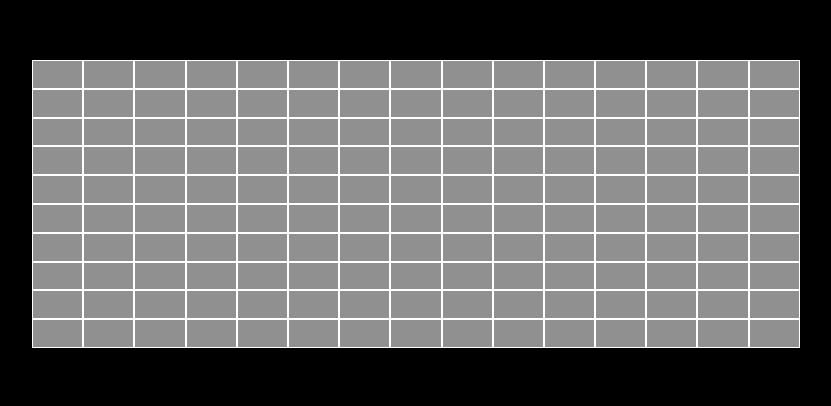
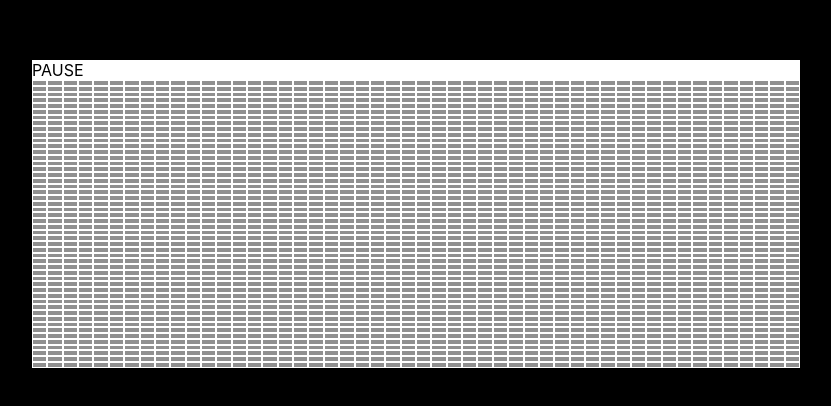
Before and after one commit to Buzzindown/CGOL, a React (Create React App) app: page /sim in a window 1280 px wide. Shown: the part 196-602 px from the top of the page, without its empty margins (224-1055 px from the left). Built offline with nearby package versions, Linux system fonts and the light colour scheme.

Commit message:
was doing something stupid w/ the grid array, fixed it and class names added Play/pause - need to work on how to setup the grid size next as well as work on the menu

```diff
--- a/src/components/Home.js
+++ b/src/components/Home.js
@@ -42,11 +42,11 @@ function Home() {
       let row = [];
       for(let j = 0; j < rowLength; j++){
         row.push(
-        <div className="cell-wrapper" id={`cell-wrapper-${i}-${j}`} key={`cell-wrapper-${i}-${j}`}>
-          <div className="cell" id={`cell-${i}-${j}`} key={`cell-${i}-${j}`}/>
+        <div className="anim-cell-wrapper" id={`cell-wrapper-${i}-${j}`} key={`cell-wrapper-${i}-${j}`}>
+          <div className="anim-cell" id={`cell-${i}-${j}`} key={`cell-${i}-${j}`}/>
         </div>)
       }
-      newRowsArr.push(<div className="row" id={`row-${i}`}key={`row-${i}`}>{row}</div>)
+      newRowsArr.push(<div className="anim-row" id={`row-${i}`}key={`row-${i}`}>{row}</div>)
     }
     setRowsArr(newRowsArr);
   }
--- a/src/components/Sim.js
+++ b/src/components/Sim.js
@@ -1,17 +1,21 @@
 import React, {useEffect, useState} from 'react'
 import "./sim.css"
 
-function Sim() {
+function Sim(props) {
 
-    const [timeElapsed, setTimeElapsed] = useState(0)
+    const {isPlaying} = props
+
+    const [timeElapsed, setTimeElapsed] = useState(0);
     const [gameCells, setGameCells] = useState([]);
-    const [running, setRunning] = useState(false)
+
+    const rowWidth = 50;
+    const columnHeight = 50;
 
     const getGameCells = () => {
         let cells = []
-        for(let i = 0; i < 10; i++){
+        for(let i = 0; i < rowWidth; i++){
             let row = []
-            for(let j = 0; j < 15; j++){
+            for(let j = 0; j < columnHeight; j++){
                 row.push({
                     x: i,
                     y: j,
@@ -24,25 +28,26 @@ function Sim() {
     }
 
     useEffect(()=>{
-        setTimeout(()=>{
-            setRunning(true)
-        }, 10000)
-        setTimeout(()=>{
-            setRunning(false)
-        }, 60000)
+         document.getElementById('root').style.setProperty("--row-width",`${rowWidth}`)
+         document.getElementById('root').style.setProperty("--column-height",`${columnHeight}`)
     },[])
 
     // we have a means of starting/stopping the sim || cool
     useEffect(()=>{
-        if(running){
-            setTimeout(()=>{updateGeneration()},1000)
+        if(isPlaying){
+            setTimeout(()=>{
+                updateGeneration()
+            },10)
         }
-    },[running, timeElapsed])
+    },[isPlaying, timeElapsed])
 
     // will update to our next generation + update time elapsed
     const updateGeneration = () => {
         setGameCells((oldGameCells) => {
             let newGameCells = [...oldGameCells]
+            oldGameCells.forEach((row,i)=>{
+                newGameCells[i] = [...row]
+            })
             newGameCells.forEach((row) => {
                 row.forEach((cell) => {
                     newGameCells[cell.x][cell.y] = updateCell(cell, oldGameCells)
@@ -82,13 +87,10 @@ function Sim() {
         if(checkIfValid(oldGameCells,x-1,y+1)){
             aliveNeighbors += 1;
         }
-
         if(newCell.age > -1){
-            if(aliveNeighbors < 2){
-                newCell.age = -1;
-            }else if(aliveNeighbors === 2 || aliveNeighbors === 3){
+            if(aliveNeighbors === 2 || aliveNeighbors === 3){
                 newCell.age += 1;
-            }else if(aliveNeighbors > 3){
+            }else{
                 newCell.age = -1;
             }
         }else{
@@ -114,7 +116,7 @@ function Sim() {
     }
 
     const cellOnClick = (cell) => {
-        if(running === false){
+        if(!isPlaying){
             setGameCells((oldCells) =>{
                 let newCells = [...oldCells]
 
@@ -151,11 +153,11 @@ function Sim() {
                 gameCells.length > 0 && (
                     gameCells.map((row, index) => {
                         return (
-                            <div className="row" key={index}>
+                            <div className="sim-row" key={index}>
                                 {
                                     row.map((cell) => {
                                         return (
-                                        <div className={`cell ${getCellClassName(cell)}`} key={`cell-${cell.x}-${cell.y}-${cell.age}`} onClick={()=> {cellOnClick(cell)}}/>)
+                                        <div className={`sim-cell ${getCellClassName(cell)}`} key={`cell-${cell.x}-${cell.y}-${cell.age}`} onClick={()=> {cellOnClick(cell)}}/>)
                                     })
                                 }
                             </div>
--- a/src/components/SimContainer.js
+++ b/src/components/SimContainer.js
@@ -1,11 +1,14 @@
-import React from 'react'
+import React,{useState, useEffect} from 'react'
 import Sim from './Sim'
 import "./sim.css"
 
 function SimContainer() {
+
+    const [playing,setPlaying] = useState(false)
     return (
         <div id="sim-container">
-            <Sim/>
+            <div className="play-pause" onClick={()=>{setPlaying((old) => !old)}}>{`${playing?"PLAY":"PAUSE"}`}</div>
+            <Sim isPlaying={playing} />
         </div>
     )
 }
--- a/src/components/sim.css
+++ b/src/components/sim.css
@@ -11,16 +11,25 @@
     flex-direction: column;
 }
 
-.row {
+.sim-row {
     width: 100%;
-    height: calc(100%/10)
+    height: calc(100%/var(--row-width));
+    display: flex;
+    flex-direction: row;
+    justify-content: space-evenly;
+    align-items: flex-start;
 }
 
-.cell {
+.sim-cell {
     box-sizing: border-box;
     border: 1px solid white;
     height: 100%;
-    width: calc(100%/15)
+    width: calc(100%/var(--column-height));
+    justify-content: space-evenly;
+}
+
+.sim-cell:hover {
+    background-color: palegreen;
 }
 
 
@@ -67,3 +76,8 @@
 .age-5 {
     background-color: #84EFFF;
 }
+
+.play-pause{
+    background-color: white;
+    color:black;
+}
--- a/src/styles.css
+++ b/src/styles.css
@@ -104,7 +104,7 @@ code {
   color: black;
 }
 
-.row {
+.anim-row {
   width: 100vw;
   display: flex;
   align-items: center;
@@ -112,7 +112,7 @@ code {
   flex-basis: 100%;
 }
 
-.cell-wrapper {
+.anim-cell-wrapper {
   width: calc(100vw / var(--row-length));
   height: calc(100vw / var(--row-length));
   display: flex;
@@ -120,7 +120,7 @@ code {
   justify-content: center;
 }
 
-.cell {
+.anim-cell {
   height: calc(100% - 4px);
   width: calc(100% - 4px);
   background-color: white;
```
